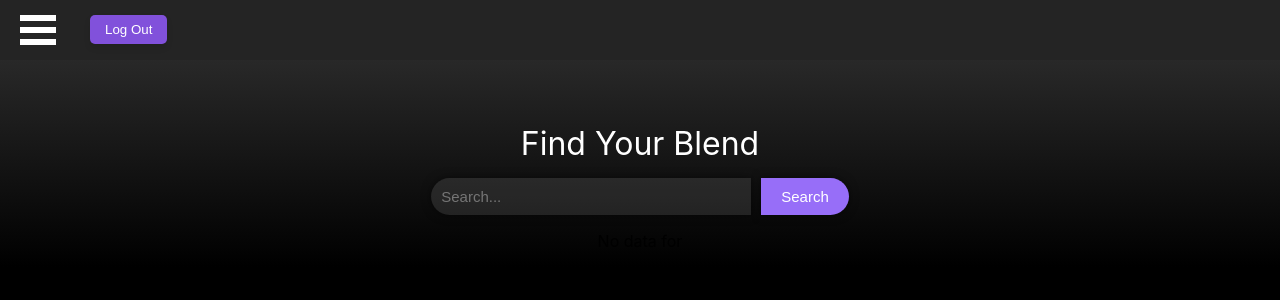
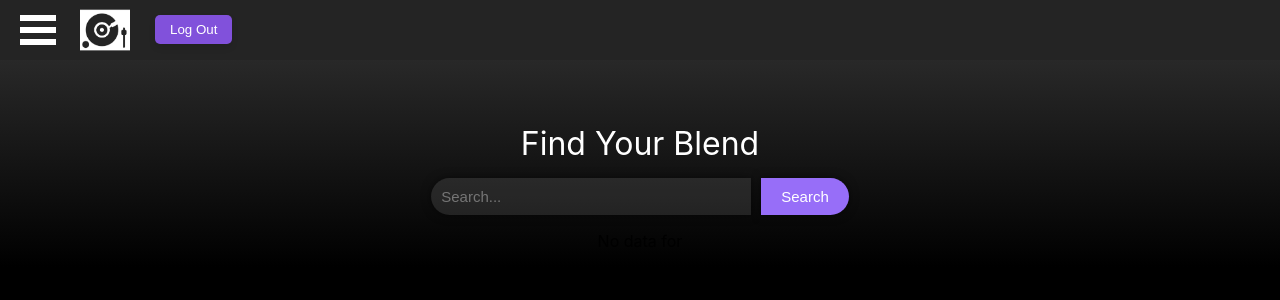
Before and after one commit to connorsavage/Blendify, a React (Create React App) app in the folder blendify/: page /home in a window 1280 px wide. Shown: the top 300 px of the page. Built offline with nearby package versions, Linux system fonts and the light colour scheme.

Commit message:
CSS Adjustments, Added logo button

```diff
--- a/blendify/src/Components/Sidebar.css
+++ b/blendify/src/Components/Sidebar.css
@@ -14,18 +14,18 @@
 
 /* Color/shape of burger icon bars on hover*/
 .bm-burger-bars-hover {
-  background: #a90000;
+  background: #6A3DBD;
 }
 
 /* Position and sizing of clickable cross button */
 .bm-cross-button {
-  height: 24px;
-  width: 24px;
+  height: 50px;
+  width: 50px;
 }
 
 /* Color/shape of close button cross */
 .bm-cross {
-  background: #bdc3c7;
+  background: #ffffff;
 }
 
 /*
@@ -39,9 +39,9 @@ Note: Beware of modifying this element as it can break the animations - you shou
 
 /* General sidebar styles */
 .bm-menu {
-  background: #373a47;
-  padding: 2.5em 1.5em 0;
-  font-size: 1.15em;
+  background: #242424;
+  padding: 1em 1.5em 0;
+  font-size: 1.60em;
 }
 
 /* Morph shape necessary with bubble or elastic */
@@ -51,7 +51,7 @@ Note: Beware of modifying this element as it can break the animations - you shou
 
 /* Wrapper for item list */
 .bm-item-list {
-  color: #b8b7ad;
+  color: #ffffff;
   padding: 0.8em;
 }
 
@@ -59,15 +59,15 @@ Note: Beware of modifying this element as it can break the animations - you shou
 .bm-item {
   display: inline-block;
 
-  color: #d1d1d1;
-  margin-bottom: 10px;
+  color: #ffffff;
+  margin-bottom: 30px;
   text-align: left;
   text-decoration: none;
   transition: color 0.2s;
 }
 
 .bm-item:hover {
-  color: #ffffff;
+  color: #6A3DBD;
 }
 
 /* Styling of overlay */
--- a/blendify/src/Views/HomeView/HomeView.css
+++ b/blendify/src/Views/HomeView/HomeView.css
@@ -42,7 +42,7 @@ li:hover {
 .logout-button {
   background: #8151DB;
   color: white;
-  margin-left: 80px;
+  margin-left: 25px;
   padding: 7px 15px; /* Adjust the padding to make the space smaller */
   border: none;
   border-radius: 5px;
@@ -63,7 +63,10 @@ li:hover {
   padding-top: 20px;
 }
 
-.blendify-logo {
-    width: 40px; /* Adjust based on your logo's appearance */
-    height: 32px; /* Adjust based on your logo's appearance */
+.blendifylogo {
+  width: 50px; /* Adjust the width to your desired size */
+  height: auto; /* This maintains the aspect ratio */
+  margin-left: 70px;
+  position: relative;
+  top: -10px;
 }
--- a/blendify/src/Views/HomeView/HomeView.js
+++ b/blendify/src/Views/HomeView/HomeView.js
@@ -44,15 +44,10 @@ export function HomeView({ onLogout, processSignIn }) {
     <div className="home-view-wrapper">
       <Sidebar/>
       <header>
+        <a href="/home" rel="noreferrer" className="blendify-logo">
+          <img className="blendifylogo" src={blendifyLogo} alt="Blendify Logo"></img>
+        </a>
         <nav>
-          {/* <button
-            onClick={() => {
-              navigate("/home")
-            }}
-              className="home-button"
-          >
-          <img src={blendifyLogo} alt="Blendify Logo" className="blendify-logo"/>
-          </button> */}
           <button
             onClick={() => {
               onLogout()
```
Also changed, not shown: blendify/src/logo.png.
